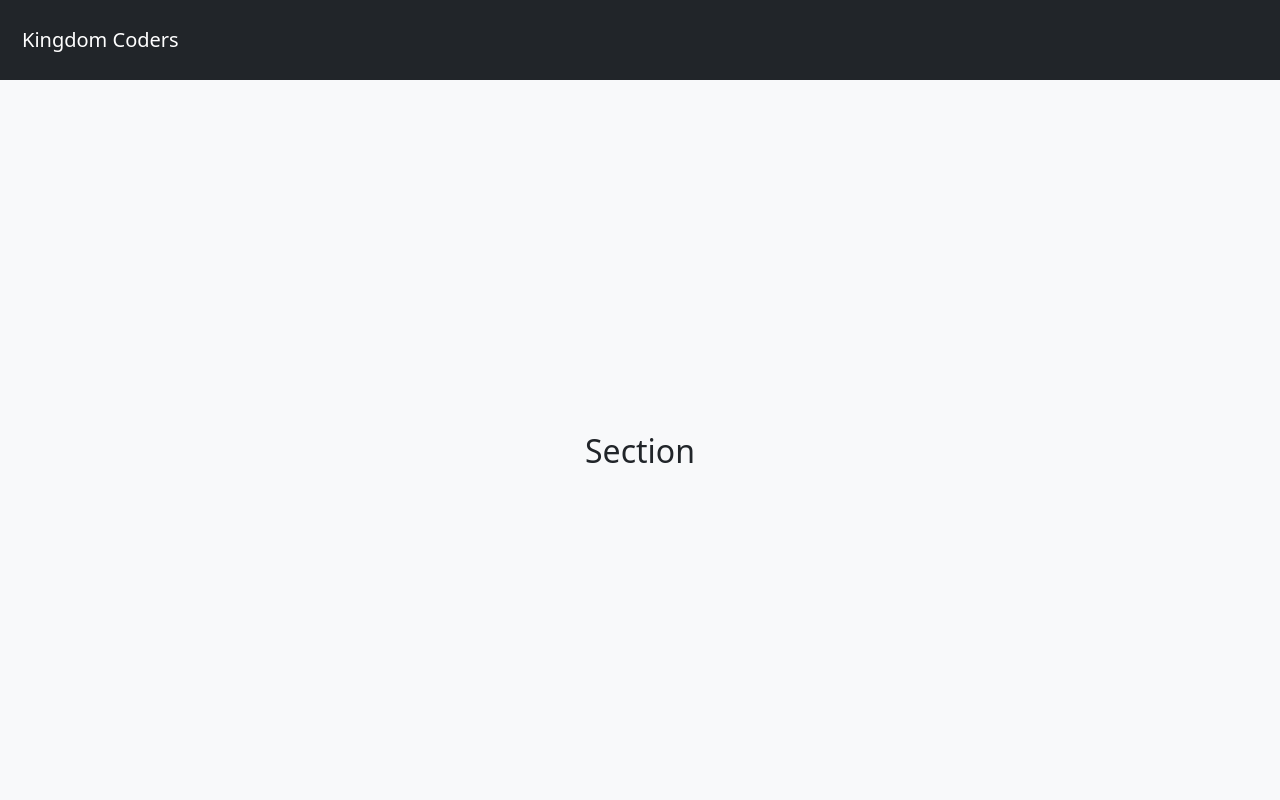
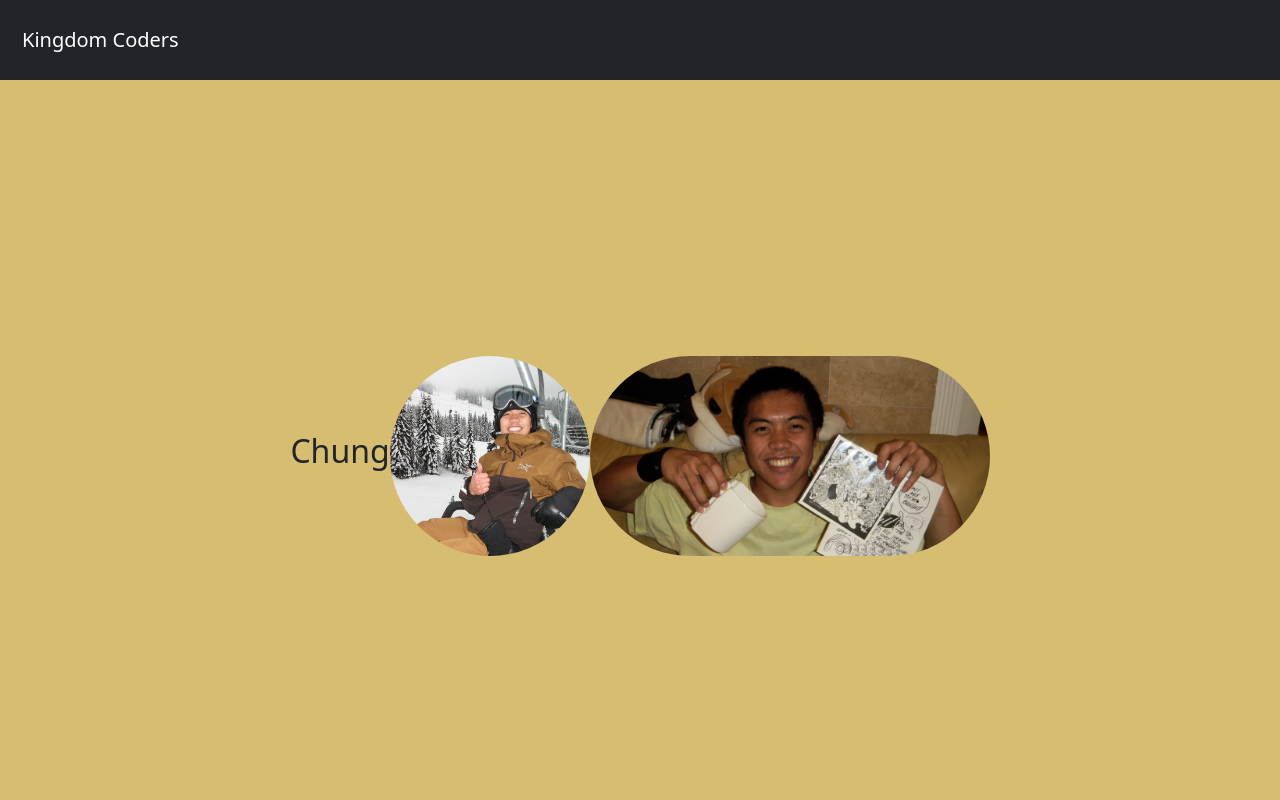
Before and after one commit to DavyHyun/kingdom-coders-demo, a React (Create React App) app: page / in a window 1280 px wide. Shown: the top 800 px of the page. Built offline with nearby package versions, Linux system fonts and the light colour scheme.

Commit message:
added chung section lit

```diff
--- a/src/App.js
+++ b/src/App.js
@@ -1,13 +1,14 @@
 import 'bootstrap/dist/css/bootstrap.min.css';
 import Header from './components/Header';
 import DemoSection from './sections/DemoSection/DemoSection'
+import ChungSection from './sections/ChungSection/ChungSection'
 
 function App() {
   return (
     <div className="App">
       <Header />
       <div className="content" style={{ marginTop: '56px' }}>
-          <DemoSection />
+          <ChungSection />
           <DemoSection />
           <DemoSection />
       </div>
--- /dev/null
+++ b/src/sections/ChungSection/ChungSection.css
@@ -0,0 +1,23 @@
+.section {
+  height: 100vh;
+  padding: 0 20px;
+  display: flex;
+  align-items: center;
+  justify-content: center;
+  background: #d6bd72;
+  border-bottom: 1px solid #ddd;
+}
+
+.christmas {
+  width: 400px;
+  height: 200px;
+  object-fit: cover;
+  border-radius: 100px;
+}
+
+.pfp {
+  width: 200px;
+  height: 200px;
+  object-fit: cover;
+  border-radius: 100px;
+}
--- /dev/null
+++ b/src/sections/ChungSection/ChungSection.js
@@ -0,0 +1,20 @@
+// Name it YOUR_NAMESection.js
+// Task:
+// 1. git checkout to your branch
+// 2. Add a picture of yourself, and a quick introduction paragraph
+// 3. Make something fun happen if you have time (button, text input)
+// 4. Commit to our git repository and make a PR
+
+import "./ChungSection.css"
+import me from "./DSCF5272.jpg"
+import christmas from "./P1010064.jpg"
+
+export default function ChungSection() {
+  return (
+    <div className="section">
+      <h2>Chung</h2>
+      <img className="pfp" src= {me} alt="handsome man" />
+      <img className="christmas" src= {christmas} alt="me and my christmas gifts" />
+    </div>
+  );
+}
```
Also changed, not shown: src/sections/ChungSection/DSCF5272.jpg (added), src/sections/ChungSection/P1010064.jpg (added).
